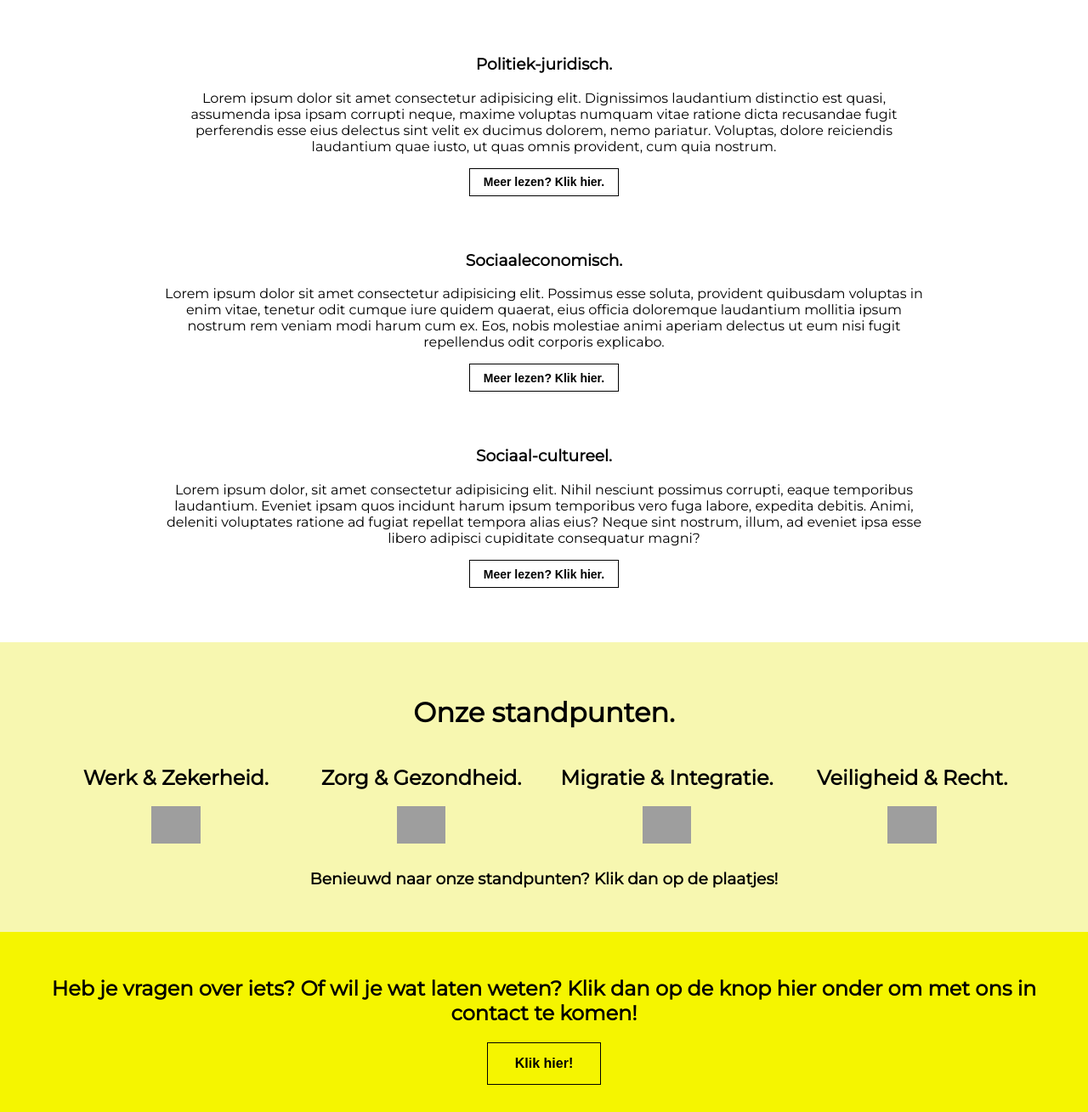
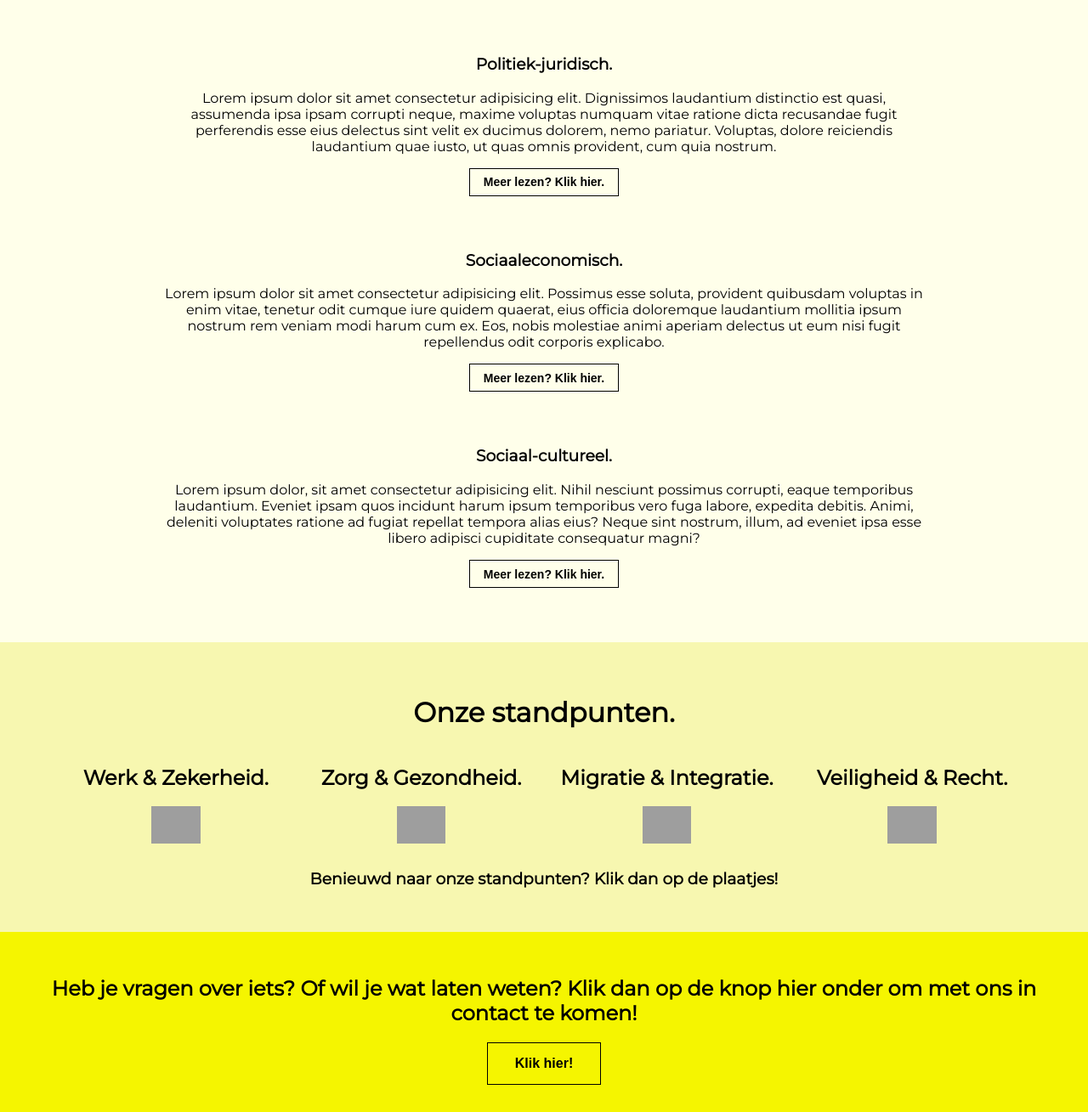
Before and after one commit to Jelmerw22/Burgerschap-Site, a PHP site: page /php/onzevisie.php in a window 1280 px wide. Shown: the part 500-1809 px from the top of the page at 85% size. Run offline with PHP 8.4, Linux system fonts and the light colour scheme; grey boxes are pictures that could not be loaded.

```diff
--- a/Site/css/style-contact.css
+++ b/Site/css/style-contact.css
@@ -2,6 +2,7 @@ body{
 	margin:0px;
 	padding:0px;
     font-family: 'Montserrat', sans-serif;
+    background-color: #cbe4fd;
 }
 header{
     height: 100px;
@@ -74,6 +75,7 @@ header{
     border: solid;
     font-weight: bold;
     border-radius: 1px;
+    background-color: #cbe4fd;
 }
 .form-control:hover{
     transform: scale(1.05);
--- a/Site/css/style-index.css
+++ b/Site/css/style-index.css
@@ -2,6 +2,7 @@ body{
 	margin:0px;
 	padding:0px;
     font-family: 'Montserrat', sans-serif;
+    background-color: #daffff;
 }
 header{
     height: 100px;
@@ -79,6 +80,7 @@ header{
 }
 .standpunten{
     margin: 2.5%;
+
 }
 .titelstandpunten{
     display: flex;
@@ -180,7 +182,7 @@ button:hover{
 .buttonstandpunten{
     text-align: center;
     margin: 2%;
-    background-color: white;
+    background-color: #daffff;
 
 }
 .buttontxt button{
--- a/Site/css/style-wie-zijn-wij.css
+++ b/Site/css/style-wie-zijn-wij.css
@@ -2,6 +2,7 @@ body{
 	margin:0px;
 	padding:0px;
     font-family: 'Montserrat', sans-serif;
+    background-color: #d6ffeb;
 }
 header{
     height: 100px;
--- a/Site/css/stylevisie.css
+++ b/Site/css/stylevisie.css
@@ -2,6 +2,7 @@ body{
 	margin:0px;
 	padding:0px;
     font-family: 'Montserrat', sans-serif;
+    background-color: #ffffea;
 }
 header{
     height: 100px;
@@ -99,12 +100,12 @@ button:hover{
     font-weight: bold;
     border: solid;
     border-width: 1px;
-    background-color: white;
     padding: 7.5px 16px;
     text-align: center;
     text-decoration: none;
     font-size: 14px;
     transition: transform .2s;
+    background-color: #ffffea;
 }
 .standpuntendbackground{
     background-color: rgb(247, 247, 176);
--- a/Site/php/agenda.php
+++ b/Site/php/agenda.php
@@ -72,6 +72,7 @@
     <div class="agenda">
 		<div id="calendar"></div>
 	</div>
+
     </main>
     <footer>
         <div class="contact">
@@ -105,5 +106,7 @@
 				events: sampleEvents
 			});
 		});
+
+
 	</script>
 </html>
--- /dev/null
+++ b/logo/desktop.ini
@@ -0,0 +1,2 @@
+[LocalizedFileNames]
+fi-rr-shield-check.svg=@fi-rr-shield-check,0
```
Also changed, not shown: Site/js/mini-event-calendar.min.js.
